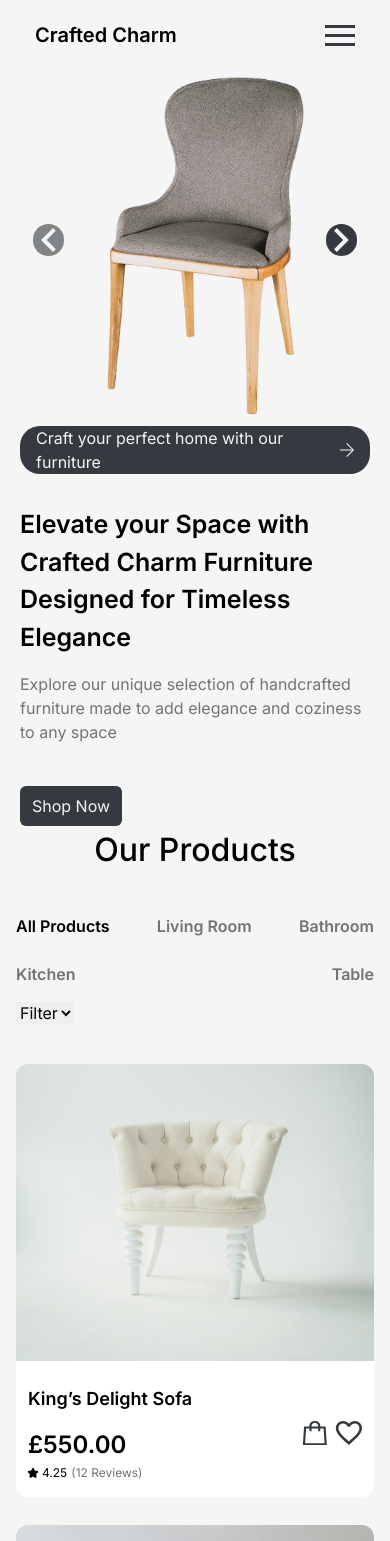
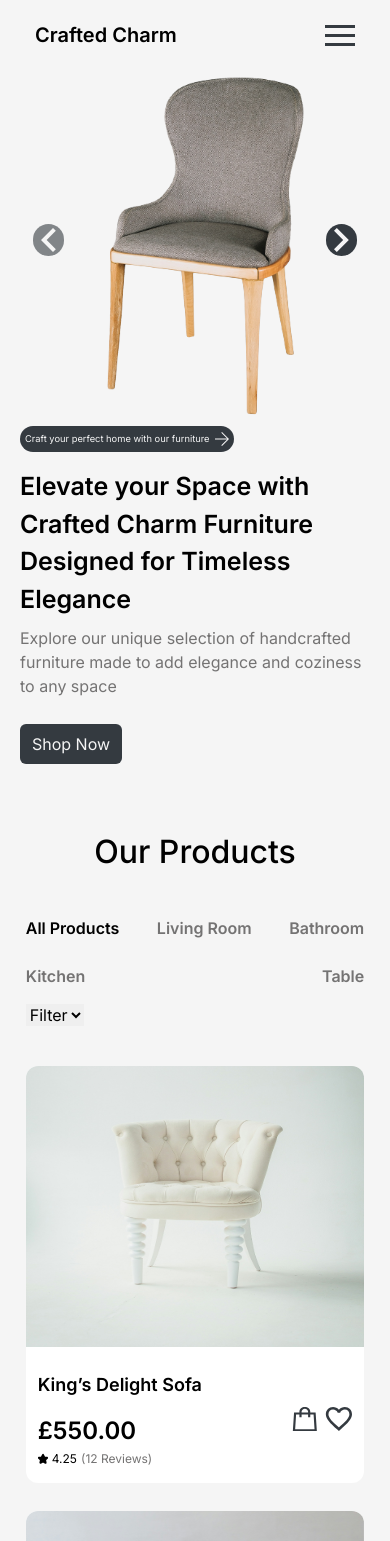
Before and after one commit to MazinoCodes/Crafted-Charm, a React (Vite) app: page / in a window 390 px wide. Shown: the top 1541 px of the page. Built offline with nearby package versions, Linux system fonts and the light colour scheme.

Commit message:
Responsive

```diff
--- a/src/App.css
+++ b/src/App.css
@@ -12,3 +12,10 @@ body{
     overflow-x: hidden;
 
 }
+@media (max-width:400px) {
+    .banner{
+        font-size: 7pt !important;
+        padding: 3px 5px 3px 5px !important;
+        gap: 5px !important;
+    }
+}
--- a/src/Pages/Homepage.jsx
+++ b/src/Pages/Homepage.jsx
@@ -5,7 +5,7 @@ import ProductList from '../Sections/ProductList';
 const Homepage = ({ products, addToCart }) => {
 
   return (
-    <div className="bg-[#F5F5F5] flex flex-col gap-15  w-[100vw] mx-auto pb-14">
+    <div className="bg-[#F5F5F5] flex flex-col gap-15  w-[100vw] mx-auto pb-14 phone:gap-16 tablet:gap-16">
       <Hero/>
       <ProductList products={products} addToCart={addToCart} />
     </div>
--- a/src/Sections/Hero.jsx
+++ b/src/Sections/Hero.jsx
@@ -23,14 +23,14 @@ const Hero = () => {
   };
 
   return (
-    <div className="flex flex-col w-full pt-4 justify-center mx-auto px-7 tablet:px-5 phone:px-5">
+    <div className="flex flex-col w-full pt-4 justify-center mx-auto px-7 tablet:px-5 phone:px-5 " >
       <Navbar />
       <div className="flex flex-row justify-around items-center w-full mx-auto tablet:flex-col-reverse tablet:justify-center phone:flex-col-reverse phone:justify-center">
-        <div className="flex flex-col items-start gap-8 flex-1 tablet:flex-1 tablet:w-full phone:flex-1 phone:w-full">
-          <p className="bg-[#343A40] text-[#F5F5F5] flex flex-row items-center gap-4 w-fit px-4 rounded-[20px]">
+        <div className="flex flex-col items-start gap-8 flex-1 tablet:flex-1 tablet:w-full phone:flex-1 phone:w-full phone:gap-4">
+          <p className="banner bg-[#343A40] text-[#F5F5F5] flex flex-row items-center gap-4 w-fit px-4 rounded-[20px] phone:text-sm phone:py-[5px] phone:gap-2">
             Craft your perfect home with our furniture <img src={arrow} alt="" />
           </p>
-          <div className="flex flex-col gap-4 mb-[10px] flex-1">
+          <div className="flex flex-col gap-4 mb-[10px] flex-1 phone:gap-2">
             <h1 className="text-[45px] font-semibold tablet:text-[30px] phone:text-[25px]">
               Elevate your Space with Crafted Charm Furniture Designed for Timeless Elegance
             </h1>
--- a/src/Sections/ProductList.jsx
+++ b/src/Sections/ProductList.jsx
@@ -46,17 +46,49 @@ const ProductList = ({ products, addToCart }) => {
   const resultStart = startIndex + 1;
   const resultEnd = Math.min(endIndex, products.length);
 
+  // Filter options for dropdown
+  const filterOptions = [
+    'All Products',
+    'Living Room',
+    'Bathroom',
+    'Kitchen',
+    'Table'
+  ];
+
+  // State to manage selected filter
+  const [selectedFilter, setSelectedFilter] = useState(filterOptions[0]);
+
+  const handleFilterChange = (filter) => {
+    setSelectedFilter(filter);
+  };
+
   return (
-    <div id='ourproducts' className='flex flex-col justify-start w-full items-center gap-10 mx-auto px-4 tablet:px-6 phone:px-4'>
+    <div id='ourproducts' className='flex flex-col justify-start w-[95vw] items-center gap-10 mx-auto px-4  tablet:px-6 phone:px-4'>
       <h2 className='font-medium text-[32px] text-center'>Our Products</h2>
       <div className='flex flex-row justify-between w-full mx-auto tablet:flex-col tablet:gap-4 phone:flex-col phone:gap-4'>
-        <div className='flex flex-row items-center justify-between gap-6 text-[#747373] font-semibold tablet:flex-wrap phone:flex-wrap'>
-          <button className='text-black'>All Products</button>
-          <button>Living Room</button>
-          <button>Bathroom</button>
-          <button>Kitchen</button>
-          <button>Table</button>
-        </div>
+        {!window.innerWidth <! 768 ? (
+          <select
+            className='w-full py-2 px-3 border border-gray-300 rounded-md bg-white text-[#747373] font-semibold'
+            value={selectedFilter}
+            onChange={(e) => handleFilterChange(e.target.value)}
+          >
+            {filterOptions.map((option) => (
+              <option key={option} value={option}>{option}</option>
+            ))}
+          </select>
+        ) : (
+          <div className='flex flex-row items-center justify-between gap-6 text-[#747373] font-semibold tablet:flex-wrap phone:flex-wrap'>
+            {filterOptions.map((option) => (
+              <button
+                key={option}
+                className={option === selectedFilter ? 'text-black' : ''}
+                onClick={() => handleFilterChange(option)}
+              >
+                {option}
+              </button>
+            ))}
+          </div>
+        )}
         <select className='w-fit'>
           <option value="Price" key="1">Filter</option>
         </select>
@@ -92,12 +124,9 @@ const ProductList = ({ products, addToCart }) => {
         <AddToCartNotification item={notificationItem} onClose={() => setNotificationItem(null)} />
       )}
       <div className='flex justify-center items-center mt-4 w-full'>
-        <div className='flex flex-row  justify-center items-center'>
-        <div className='mt-2 text-[#343A40]'>
-        Result {resultStart}-{resultEnd} of {products.length}
-      </div>
+        <div className='flex'>
           <button
-            className={`px-3 py-2  mx-2 rounded-[24px] ${currentPage === 1 ? 'bg-gray-300 text-gray-500 cursor-not-allowed' : 'bg-[#343A40] text-[#343A40] '}`}
+            className={`px-3 py-1 mx-1 ${currentPage === 1 ? 'bg-gray-300 text-gray-500 cursor-not-allowed' : 'bg-white text-[#343A40]'}`}
             onClick={handlePrevPage}
             disabled={currentPage === 1}
           >
@@ -107,13 +136,13 @@ const ProductList = ({ products, addToCart }) => {
             <button
               key={index + 1}
               onClick={() => handlePageChange(index + 1)}
-              className={`px-4 py-2 mx-1 rounded-[24px] ${currentPage === index + 1 ? 'bg-[#343A40] text-white' : 'bg-white text-[#343A40]'}`}
+              className={`px-3 py-1 mx-1 ${currentPage === index + 1 ? 'bg-[#343A40] text-white' : 'bg-white text-[#343A40]'}`}
             >
               {index + 1}
             </button>
           ))}
           <button
-            className={`px-3 py-2  mx-2 rounded-[24px]  ${currentPage === totalPages ? 'bg-gray-300 text-gray-500 cursor-not-allowed' : 'bg-[#343A40] text-[#343A40]'}`}
+            className={`px-3 py-1 mx-1 ${currentPage === totalPages ? 'bg-gray-300 text-gray-500 cursor-not-allowed' : 'bg-white text-[#343A40]'}`}
             onClick={handleNextPage}
             disabled={currentPage === totalPages}
           >
@@ -121,7 +150,9 @@ const ProductList = ({ products, addToCart }) => {
           </button>
         </div>
       </div>
-
+      <div className='mt-2 text-[#343A40]'>
+        Result {resultStart}-{resultEnd} of {products.length}
+      </div>
     </div>
   );
 };
```
